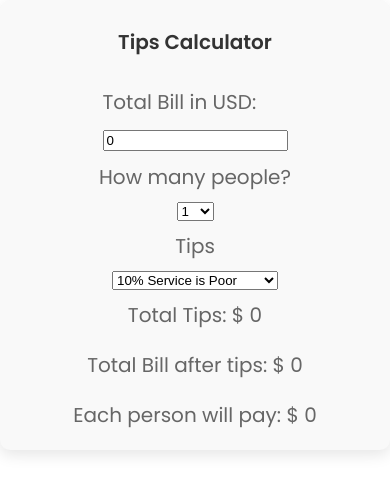
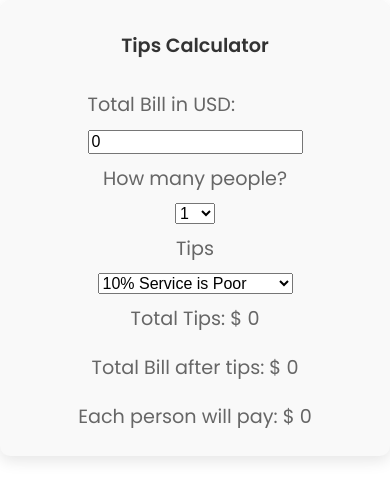
Before and after one commit to Chingsan53/smart-solve, a React (Create React App) app: page /tip-calculator in a window 390 px wide. Shown: the top 500 px of the page. Built offline with nearby package versions, Linux system fonts and the light colour scheme.

Commit message:
added weather component

```diff
--- a/src/App.js
+++ b/src/App.js
@@ -2,6 +2,7 @@ import { Routes, Route } from "react-router-dom";
 import CurrencyConverter from "./components/currency-converter/currency-converter.component";
 import Category from "./components/category/category.component";
 import TipCalculator from "./components/tip-calculator/tip-calculator.component";
+import WeatherForcast from "./components/weather-forecast/weather-forecast.component";
 
 const App = () => {
   return (
@@ -9,6 +10,7 @@ const App = () => {
       <Route path="/" element={<Category />} />
       <Route path="/currency-converter" element={<CurrencyConverter />} />
       <Route path="/tip-calculator" element={<TipCalculator />} />
+      <Route path="/weather-forecast" element={<WeatherForcast />} />
     </Routes>
   );
 };
--- a/src/components/tip-calculator/tip-calculator.component.scss
+++ b/src/components/tip-calculator/tip-calculator.component.scss
@@ -6,10 +6,10 @@ $text-color: #333; // Dark Grey
 $text-light-color: #666; // Lighter Grey
 
 // Import Google Font
-@import url('https://fonts.googleapis.com/css2?family=Poppins:wght@400;600&display=swap');
+@import url("https://fonts.googleapis.com/css2?family=Poppins:wght@400;600&display=swap");
 
 .tip-calculator {
-    font-family: 'Poppins', sans-serif;
+  font-family: "Poppins", sans-serif;
   background-color: $background-color;
   box-shadow: 0 5px 15px rgba(0, 0, 0, 0.1);
   border-radius: 10px;
@@ -26,7 +26,8 @@ $text-light-color: #666; // Lighter Grey
     margin-bottom: 20px;
   }
 
-    p, label {
+  p,
+  label {
     color: $text-light-color;
     margin: 10px 0;
   }
@@ -35,9 +36,10 @@ $text-light-color: #666; // Lighter Grey
     width: 100%;
     margin-bottom: 15px;
 
-        input, select {
+    input,
+    select {
       width: 100%;
-            padding: 10px;
+      padding: 15px; // Increased padding for better touch interaction
       margin-top: 5px;
       border: 2px solid $primary-color;
       border-radius: 4px;
@@ -55,7 +57,7 @@ $text-light-color: #666; // Lighter Grey
     background: linear-gradient(45deg, $primary-color, $accent-color);
     border: none;
     color: white;
-        padding: 10px 20px;
+    padding: 15px 25px; // Increased padding for larger touch area
     border-radius: 5px;
     cursor: pointer;
     transition: background 0.3s;
@@ -80,21 +82,30 @@ $text-light-color: #666; // Lighter Grey
 @media (max-width: 600px) {
   .tip-calculator {
     width: 100%;
-        padding: 10px;
+    padding: 15px; // Increased padding for smaller screens
     box-sizing: border-box;
   }
-    .tip-calculator h2 {
-        font-size: 20px; /* Adjusted font size for smaller screens */
+
+  .tip-calculator h2,
+  .tip-calculator p,
+  .tip-calculator label {
+    font-size: 1.2rem; // Adjusted font size for smaller screens
   }
 
-      .tip-calculator p {
-        font-size: 20px; /* Adjusted font size for smaller screens */
+  .tip-calculator input,
+  .tip-calculator select,
+  .tip-calculator button {
+    font-size: 1rem; // Increased font size for readability and touch
   }
 }
 
 @keyframes fadeIn {
-    from { opacity: 0; }
-    to { opacity: 1; }
+  from {
+    opacity: 0;
+  }
+  to {
+    opacity: 1;
+  }
 }
 
 .tip-calculator {
--- /dev/null
+++ b/src/components/weather-forecast/weather-forecast.component.jsx
@@ -0,0 +1,8 @@
+const WeatherForcast = () => {
+  return (
+    <div>
+      <div>TEST</div>
+    </div>
+  );
+};
+export default WeatherForcast;
```
Also changed, not shown: src/components/weather-forecast/weather-forecast.component.scss (added). Lines whose indentation alone changed are shown as unchanged.
